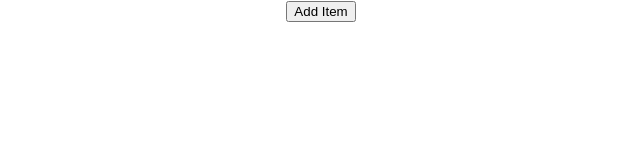
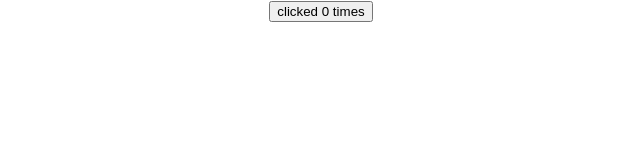
Before and after one commit to elizarafee/react-hooks, a React (Create React App) app: page / in a window 1280 px wide. Shown: the top 160 px of the page, without its empty margins (319-959 px from the left). Built offline with nearby package versions, Linux system fonts and the light colour scheme.

Commit message:
use effect

```diff
--- a/src/App.js
+++ b/src/App.js
@@ -3,7 +3,8 @@
 // import UseHook from './components/useHook.component';
 // import PrevState from './components/prevState.component';
 // import UseStateObject from './components/useStateObject.component';
-import UseStateArray from './components/useStateArray.component';
+// import UseStateArray from './components/useStateArray.component';
+import UseEffectComponent from './components/useEffect.component';
 
 function App() {
   return (
@@ -11,7 +12,8 @@
       {/* <UseHook /> */}
       {/* <PrevState /> */}
       {/* <UseStateObject /> */}
-      <UseStateArray />
+      {/* <UseStateArray /> */}
+      <UseEffectComponent />
     </div>
   );
 }
--- /dev/null
+++ b/src/components/useEffect.component.js
@@ -0,0 +1,17 @@
+import React, { useEffect, useState } from 'react'
+
+function UseEffectComponent(props) {
+    const [count, setCount] = useState(0);
+
+    useEffect(() => {
+        document.title = `Reloaded ${count} times`
+    })
+
+    return (
+        <>
+            <button onClick={() => setCount(count + 1)}>clicked {count} times</button>
+        </>
+    )
+}
+
+export default UseEffectComponent;
```
Also changed, not shown: 1 other file (tests, documents, lock files or other folders).
